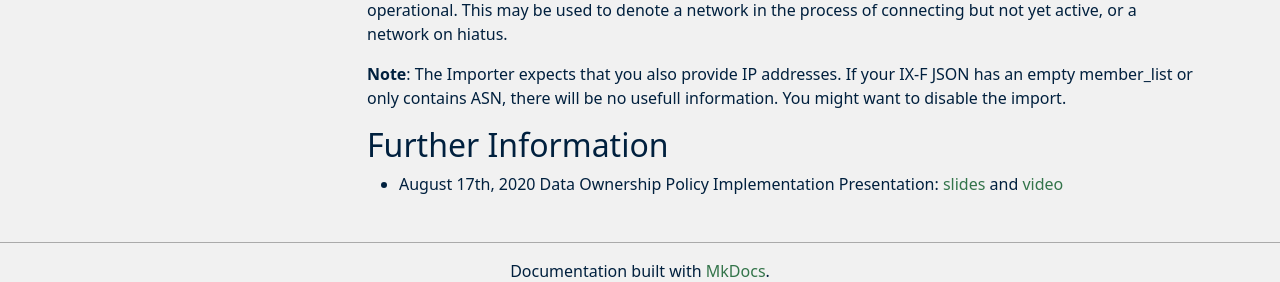
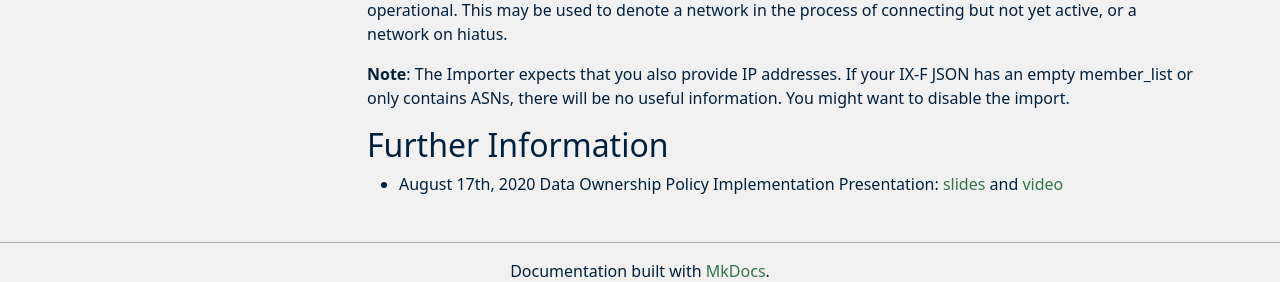
Before and after one commit to peeringdb/docs, an MkDocs documentation site: the page built from docs/ix-f-json-import-rules.md, in a window 1280 px wide and 1344 px high. Shown: the part 1045-1327 px from the top of the window. Built offline with MkDocs 1.6.1, drawn with Linux system fonts in a browser that asks for light colours; nearby versions of some CDN libraries.

Commit message:
IX-F typos.

```diff
--- a/docs/ix-f-json-import-rules.md
+++ b/docs/ix-f-json-import-rules.md
@@ -25,7 +25,7 @@ To enable IX-F JSON import:
 
 If the IX-F JSON `state` field is present, settings of `active`, `connected`, or `operational` may be used to indicate a network is operational, while a setting of `inactive` will be interpreted as the network not being operational. This may be used to denote a network in the process of connecting but not yet active, or a network on hiatus.
 
-**Note**: The Importer expects that you also provide IP addresses. If your IX-F JSON has an empty member_list or only contains ASN, there will be no usefull information. You might want to disable the import.
+**Note**: The Importer expects that you also provide IP addresses. If your IX-F JSON has an empty member_list or only contains ASNs, there will be no useful information. You might want to disable the import.
 
 ## Further Information
 - August 17th, 2020 Data Ownership Policy Implementation Presentation: [slides](/presentation/20200817-dtf-implementation.pdf) and [video](https://youtu.be/mtT_HojbIPs)
```
